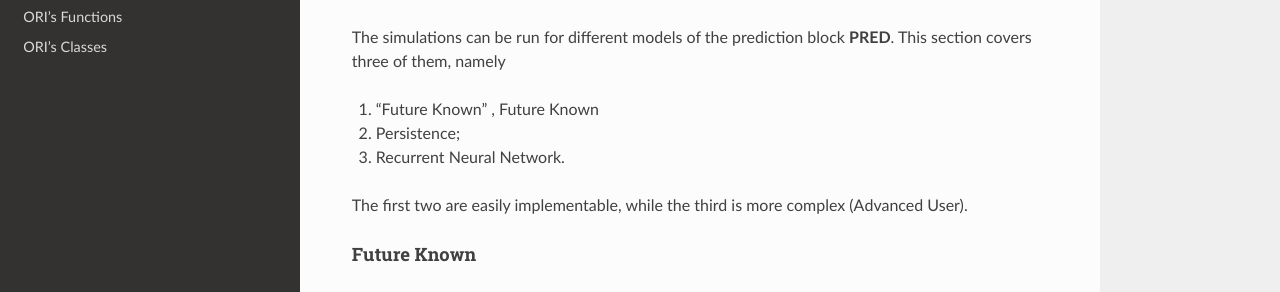
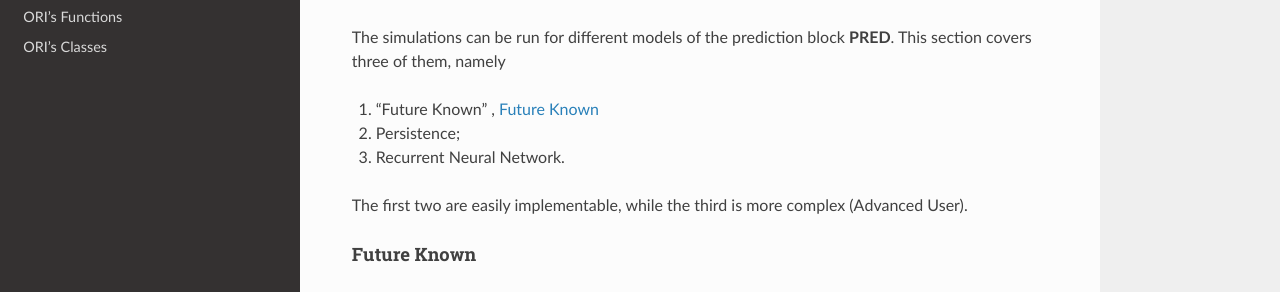
Before and after one commit to pajjaecat/ORI-SRD, a Sphinx documentation site: the page built from docs/howToUse.rst, in a window 1280 px wide and 900 px high, scrolled down 1536 px. Shown: the part 300-592 px from the top of the window. Built offline with Sphinx 7.4.7 and the Read the Docs theme 2.0.0, drawn with Linux system fonts in a browser that asks for light colours.

Commit message:
Update howToUse.rst

```diff
--- a/docs/howToUse.rst
+++ b/docs/howToUse.rst
@@ -95,7 +95,7 @@ Run Simulations
 ^^^^^^^^^^^^^^^^
 The simulations can be run for different models of the prediction block **PRED**. This section covers three of them, namely
 
-#. "Future Known" , _`Future Known`
+#. "Future Known" , `Future Known`_
 #. Persistence;
 #. Recurrent Neural Network.
 
```
